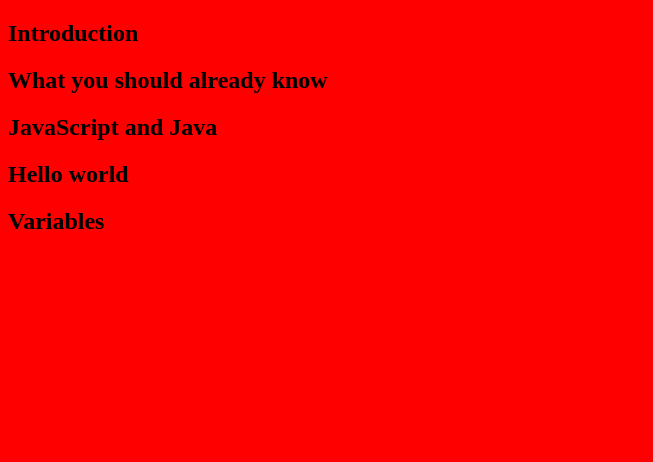
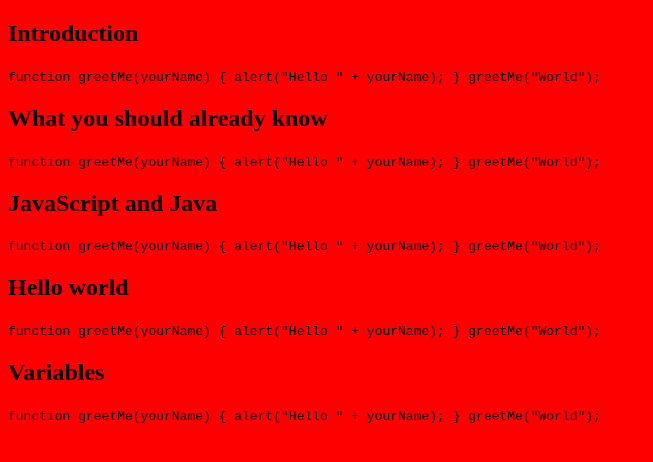
Before and after one commit to Lanr3waju/Technical-Documentation-Page, a website: page index.html in a window 1280 px wide. Shown: the whole page, without its empty margins (0-653 px from the left). Drawn offline with Linux system fonts and the light colour scheme.

Commit message:
User story 6

```diff
--- a/index.html
+++ b/index.html
@@ -7,29 +7,73 @@
     <link rel="stylesheet" type="text/css" href="./css/styles.css" />
     </head>
     <body>
+
         <main id="main-doc">
             <section id="Introduction" class="main-section">
                 <header><h2>Introduction</h2></header>
+                <p>
+                    <code>
+                        function greetMe(yourName) { alert("Hello " + yourName); }
+                        greetMe("World");
+                    </code>
+                </p>
+                <p></p>
 
             </section>
 
             <section id="What_you_should_already_know" class="main-section">
                 <header><h2>What you should already know</h2></header>
+                <p></p>
+                <p></p>
+                <p>
+                    <code>
+                        function greetMe(yourName) { alert("Hello " + yourName); }
+                        greetMe("World");
+                    </code>
+                </p>
+
 
             </section>
 
             <section id="JavaScript_and_Java" class="main-section">
                 <header><h2>JavaScript and Java</h2></header>
+                <p></p>
+                <p></p>
+                <p>
+                    <code>
+                        function greetMe(yourName) { alert("Hello " + yourName); }
+                        greetMe("World");
+                    </code>
+                </p>
+
 
             </section>
 
             <section id="Hello_world" class="main-section">
                 <header><h2>Hello world</h2></header>
+                <p></p>
+                <p></p>
+                <p>
+                    <code>
+                        function greetMe(yourName) { alert("Hello " + yourName); }
+                        greetMe("World");
+                    </code>
+                </p>
+
 
             </section>
 
             <section id="Variables" class="main-section">
                 <header><h2>Variables</h2></header>
+                <p></p>
+                <p></p>
+                <p>
+                    <code>
+                        function greetMe(yourName) { alert("Hello " + yourName); }
+                        greetMe("World");
+                    </code>
+                </p>
+
 
 
             </section>
```
